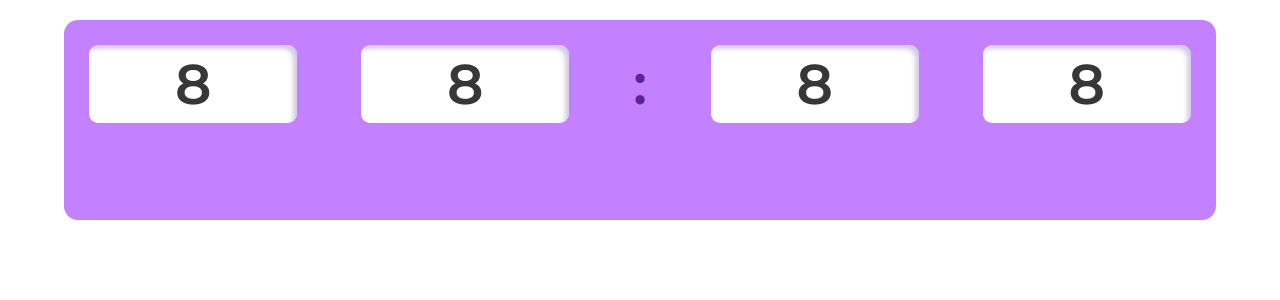
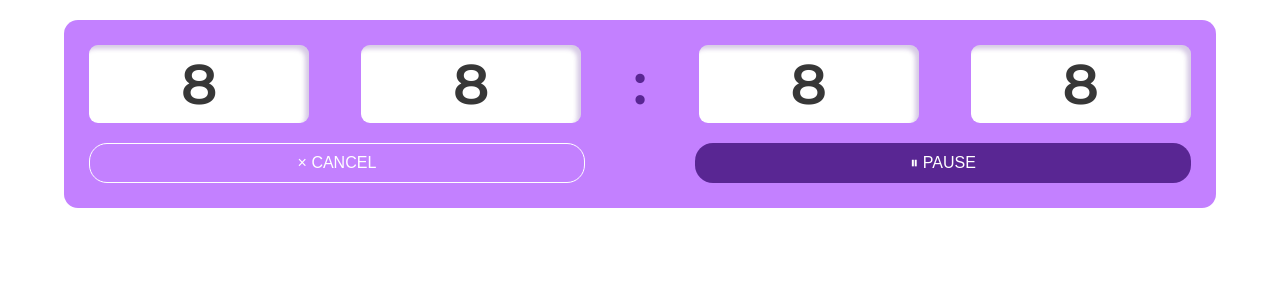
Before and after one commit to SidhraFernando-Plant/steppy, a React (Create React App) app: page / in a window 1280 px wide. Shown: the top 300 px of the page. Built offline with nearby package versions, Linux system fonts and the light colour scheme.

Commit message:
Finish static UI for timer

```diff
--- a/src/index.css
+++ b/src/index.css
@@ -9,6 +9,31 @@ body {
   -moz-osx-font-smoothing: grayscale;
 }
 
+* {
+  box-sizing: border-box;
+}
+
+button {
+  padding: 10px;
+  border: none;
+  border-radius: 18px;
+  font-size: 1em;
+  text-transform: uppercase;
+  background-color: var(--steppy-ultra-light);
+  color: var(--steppy-ultra-dark)
+}
+
+.button-dark {
+  background-color: var(--steppy-dark);
+  color: white;
+}
+
+.button-outline-light {
+  background-color: transparent;
+  border: white solid 1px;
+  color: white;
+}
+
 code {
   font-family: source-code-pro, Menlo, Monaco, Consolas, 'Courier New',
     monospace;
--- a/src/presentation/view/Homepage/Timer.css
+++ b/src/presentation/view/Homepage/Timer.css
@@ -1,20 +1,19 @@
 .timer-container {
     background-color: var(--steppy-light);
-    height: 200px;
     width: 100%;
     border-radius: 14px;
+    padding: 25px;
 }
 
 .clock-face {
     display: flex;
     justify-content: space-between;
     align-items: center;
-    padding: 25px;
 }
 
 .clock-face div {
     background-color: white;
-    width: 18%;
+    width: 20%;
     text-align: center;
     font-family: 'Montserrat', sans-serif;
     font-weight: 600;
@@ -31,3 +30,13 @@
     font-size: 3.5em;
     color: var(--steppy-dark);
 }
+
+.timer-buttons {
+    margin-top: 20px;
+    display: flex;
+    justify-content: space-between;
+}
+
+.timer-buttons button {
+    width: 45%;
+}
--- a/src/presentation/view/Homepage/Timer.tsx
+++ b/src/presentation/view/Homepage/Timer.tsx
@@ -15,6 +15,10 @@ export default function Timer({ }: TimerProps) {
             <div>8</div>
             <div>8</div>
         </div>
+        <div className='timer-buttons'>
+            <button className='button-outline-light'>× Cancel</button>
+            <button className='button-dark'>⏸ Pause</button>
+        </div>
     </div>
   )
 }
```
